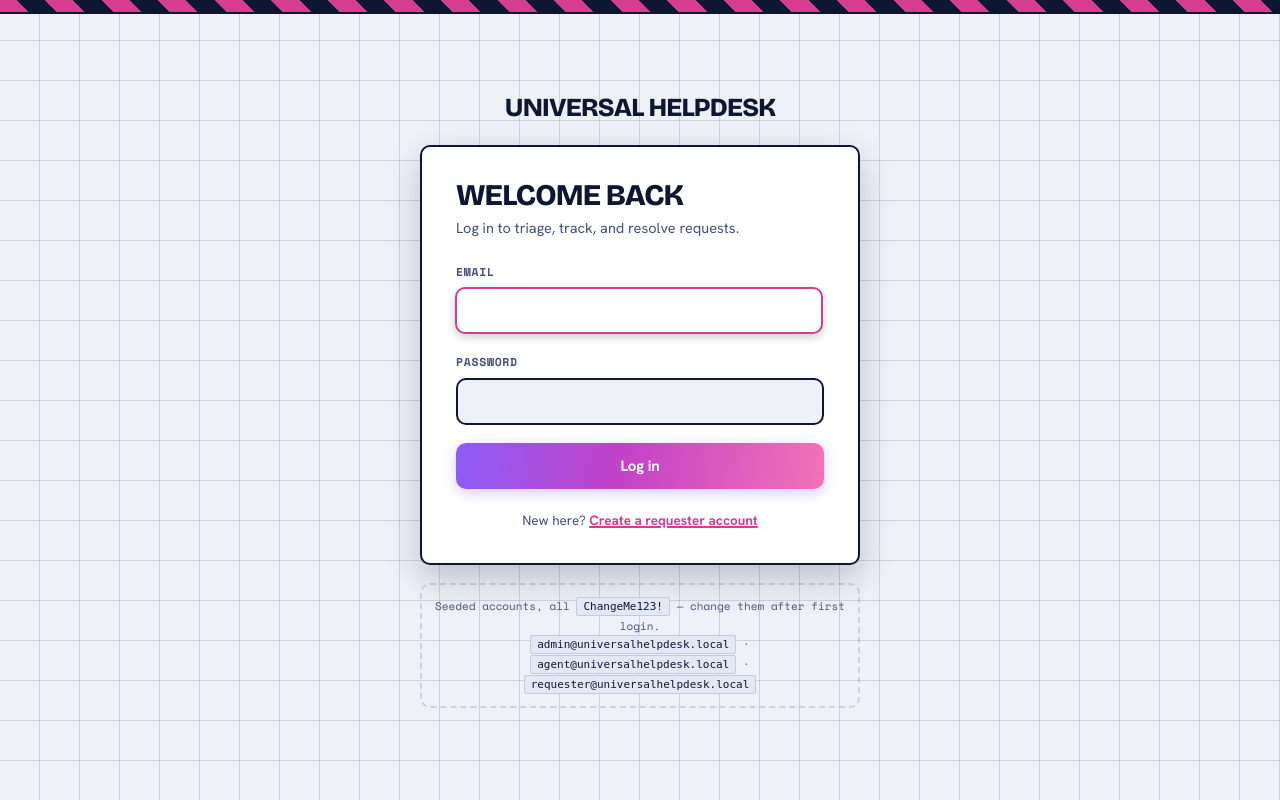
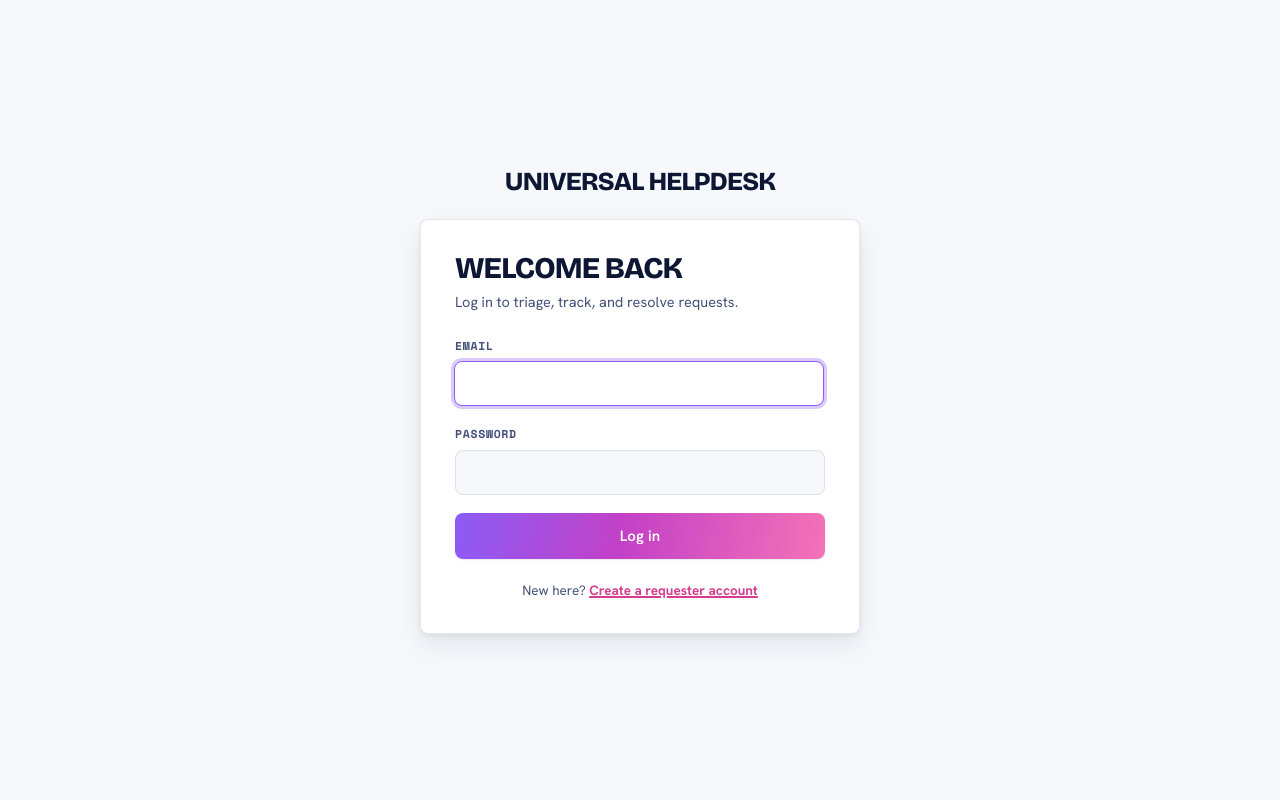
Before and after one commit to Ascendnt/Universal-Helpdesk, a CodeIgniter 4 app: template app/Views/auth/login.php in a window 1280 px wide. Run offline with PHP 8.4 and a stand-in for CodeIgniter, Linux system fonts and the light colour scheme; the template is opened without the code that fills it, so the values that code supplies are empty; some libraries are stand-ins or nearby versions.

Commit message:
Major design edits

```diff
--- a/app/Views/auth/login.php
+++ b/app/Views/auth/login.php
@@ -40,10 +40,6 @@
                 <div class="auth-switch">New here? <a href="/signup">Create a requester account</a></div>
             </div>
 
-            <div class="demo-hint">
-                Seeded accounts, all <code>ChangeMe123!</code> — change them after first login.<br>
-                <code>admin@universalhelpdesk.local</code> · <code>agent@universalhelpdesk.local</code> · <code>requester@universalhelpdesk.local</code>
-            </div>
         </div>
     </div>
     <?= theme_toggle_script() ?>
--- a/docker-compose.prod.yml
+++ b/docker-compose.prod.yml
@@ -1,8 +1,4 @@
 # Universal HelpDesk - the production overlay, for the office machine.
-#
-#   docker compose -f docker-compose.yml -f docker-compose.prod.yml up -d --build
-#
-# which is:
 #
 #   docker compose -f docker-compose.yml -f docker-compose.prod.yml up -d --build
 #
--- a/public/css/style.css
+++ b/public/css/style.css
@@ -1,8 +1,8 @@
 @import url('https://fonts.googleapis.com/css2?family=Bricolage+Grotesque:opsz,wght@12..96,600;12..96,700;12..96,800&family=Hanken+Grotesk:wght@400;500;600;700&family=Space+Mono:wght@400;700&display=swap');
 
 :root {
-  --paper:        #eef1f8;
-  --paper-tint:   #e3e8f4;
+  --paper:        #f6f8fc;
+  --paper-tint:   #eef1f7;
   --surface:      #ffffff;
   --surface-2:    #ffffff;
 
@@ -10,32 +10,32 @@
   --ink-2:        #44507a;
   --ink-3:        #7c88ad;
 
-  --line:         #0d1734;
-  --line-soft:    rgba(13, 23, 52, 0.14);
-  --shadow-col:   rgba(13, 23, 52, 0.22);
+  --line:         rgba(13, 23, 52, 0.14);
+  --line-soft:    rgba(13, 23, 52, 0.10);
+  --shadow-col:   rgba(13, 23, 52, 0.10);
 
   --vermilion:    #d63c8f;
   --vermilion-bg: #fce0ef;
   --vermilion-tx: #9c1f63;
 
-  --amber:        #f5a623;
-  --amber-bg:     #fdeecd;
-  --amber-tx:     #8a5606;
+  --amber:        #fcb631;
+  --amber-bg:     #fef1d6;
+  --amber-tx:     #8a5f07;
 
   --pine:         #1f9d76;
   --pine-bg:      #d4f1e6;
   --pine-tx:      #10614a;
 
-  --steel:        #2b7fe0;
-  --steel-bg:     #dbeafd;
-  --steel-tx:     #14528f;
+  --steel:        #0e97d6;
+  --steel-bg:     #ddf1fb;
+  --steel-tx:     #0a5c85;
 
   --plum:         #8b5cf6;
   --plum-bg:      #ebe2fe;
   --plum-tx:      #5b2fb8;
 
   --grad:         linear-gradient(100deg, #8b5cf6 0%, #c341c7 45%, #f472b6 100%);
-  --grad-warm:    linear-gradient(100deg, #f5a623 0%, #f472b6 100%);
+  --grad-warm:    linear-gradient(100deg, #fcb631 0%, #f472b6 100%);
 
   --status-new-bg: var(--steel-bg);     --status-new-text: var(--steel-tx);
   --status-progress-bg: var(--amber-bg);--status-progress-text: var(--amber-tx);
@@ -65,10 +65,10 @@
   --sidebar-line: #26305c;
   --cream:        #ffffff;
 
-  --radius: 10px;
-  --block:      0 6px 18px var(--shadow-col);
-  --block-sm:   0 3px 10px var(--shadow-col);
-  --block-lg:   0 14px 34px var(--shadow-col);
+  --radius: 8px;
+  --block:      0 1px 3px rgba(13,23,52,0.06), 0 4px 12px rgba(13,23,52,0.05);
+  --block-sm:   0 1px 2px rgba(13,23,52,0.06), 0 2px 6px rgba(13,23,52,0.04);
+  --block-lg:   0 2px 6px rgba(13,23,52,0.07), 0 12px 28px rgba(13,23,52,0.08);
 
   --font-display: 'Bricolage Grotesque', 'Arial Black', sans-serif;
   --font-body: 'Hanken Grotesk', -apple-system, BlinkMacSystemFont, sans-serif;
@@ -132,10 +132,6 @@ body {
   margin: 0;
   font-family: var(--font-body);
   background: var(--paper);
-  background-image:
-    repeating-linear-gradient(0deg, transparent 0 39px, var(--line-soft) 39px 40px),
-    repeating-linear-gradient(90deg, transparent 0 39px, var(--line-soft) 39px 40px);
-  background-attachment: fixed;
   color: var(--ink);
   -webkit-font-smoothing: antialiased;
 }
@@ -145,7 +141,7 @@ a { color: inherit; }
 ::selection { background: var(--vermilion); color: var(--cream); }
 
 ::-webkit-scrollbar { width: 12px; height: 12px; }
-::-webkit-scrollbar-thumb { background: var(--ink-3); border: 3px solid var(--paper); }
+::-webkit-scrollbar-thumb { background: var(--ink-3); border: 2px solid var(--paper); }
 ::-webkit-scrollbar-track { background: transparent; }
 
 .app-shell { display: flex; min-height: 100vh; }
@@ -736,7 +732,7 @@ tr.ticket-row:hover { background: var(--amber-bg); cursor: pointer; }
 
 .form-card, .auth-card {
   background: var(--surface);
-  border: 2px solid var(--line);
+  border: 1px solid var(--line-soft);
   border-radius: var(--radius);
   padding: 34px;
   max-width: 640px;
@@ -764,7 +760,7 @@ label {
 input[type="text"], input[type="email"], input[type="password"], input[type="date"], select, textarea {
   width: 100%;
   padding: 12px 13px;
-  border: 2px solid var(--line);
+  border: 1px solid var(--line-soft);
   border-radius: var(--radius);
   font-size: 14.5px;
   font-family: var(--font-body);
@@ -811,23 +807,6 @@ input:disabled, input[readonly] { background: var(--paper-tint); color: var(--in
   padding: 20px;
   position: relative;
   overflow: hidden;
-}
-.auth-shell::before {
-  content: '';
-  position: absolute;
-  inset: 0;
-  background-image:
-    repeating-linear-gradient(0deg, transparent 0 39px, var(--line-soft) 39px 40px),
-    repeating-linear-gradient(90deg, transparent 0 39px, var(--line-soft) 39px 40px);
-  pointer-events: none;
-}
-.auth-shell::after {
-  content: '';
-  position: absolute;
-  top: 0; left: 0; right: 0;
-  height: 12px;
-  background: repeating-linear-gradient(45deg, var(--vermilion) 0 20px, var(--ink) 20px 40px);
-  border-bottom: 2px solid var(--line);
 }
 
 .auth-wrap { position: relative; width: 100%; max-width: 440px; animation: snap 0.55s var(--ease) both; }
@@ -861,18 +840,6 @@ input:disabled, input[readonly] { background: var(--paper-tint); color: var(--in
 .auth-switch { text-align: center; margin-top: 22px; font-size: 13.5px; color: var(--ink-2); }
 .auth-switch a { color: var(--vermilion); font-weight: 700; text-decoration: underline; text-decoration-thickness: 2px; }
 
-.demo-hint {
-  margin-top: 18px;
-  font-family: var(--font-mono);
-  font-size: 11px;
-  color: var(--ink-2);
-  text-align: center;
-  line-height: 1.7;
-  border: 2px dashed var(--line-soft);
-  border-radius: var(--radius);
-  padding: 12px;
-}
-.demo-hint code { background: var(--paper-tint); padding: 2px 6px; border-radius: 2px; color: var(--ink); border: 1px solid var(--line-soft); }
 
 .step-rail {
   display: flex;
@@ -1595,3 +1562,98 @@ input:disabled, input[readonly] { background: var(--paper-tint); color: var(--in
 .notif-actor { font-weight: 700; font-size: 14px; }
 .notif-text { font-size: 13.5px; color: var(--ink-2); line-height: 1.5; }
 .notif-time { font-family: var(--font-mono); font-size: 10.5px; color: var(--ink-3); }
+
+.card, .form-card, .auth-card, .side-panel, .detail-field, .stat-card,
+.dept-card, .composer, .composer-rich, .ai-tags, .toolbar, .msg-text {
+  border-color: var(--line-soft);
+}
+
+.stat-card, .card, .form-card, .auth-card, .side-panel, .detail-field, .dept-card {
+  background: var(--surface-2);
+}
+
+.auth-card { box-shadow: var(--block-lg); }
+
+table thead th {
+  background: var(--paper-tint);
+  border-bottom: 1px solid var(--line-soft);
+  font-family: var(--font-body);
+  font-size: 11.5px;
+  font-weight: 700;
+  letter-spacing: 0.04em;
+  text-transform: uppercase;
+  color: var(--ink-3);
+}
+table td { border-bottom: 1px solid var(--line-soft); }
+.ticket-row:hover { background: var(--paper-tint); }
+
+.pill, .badge-outline, .badge-kind, .badge-solution, .nav-badge {
+  border-radius: 999px;
+  border-width: 0;
+  font-family: var(--font-body);
+  letter-spacing: 0.01em;
+  text-transform: none;
+  font-size: 11.5px;
+}
+.badge-outline { background: var(--paper-tint); color: var(--ink-2); border: 1px solid var(--line-soft); }
+.badge-solution { border: 1px solid var(--pine); }
+.badge-ai { border-radius: 999px; text-transform: none; letter-spacing: 0.01em; font-family: var(--font-body); font-size: 11px; }
+
+.msg-avatar, .user-avatar { border-radius: 50%; border: none; }
+.msg-text { border-radius: var(--radius); box-shadow: none; }
+.msg.role-ai .msg-text { background: var(--paper-tint); }
+.msg.kind-suggestion .msg-text { background: var(--pine-bg); }
+
+.btn {
+  border-radius: var(--radius);
+  font-family: var(--font-body);
+  font-weight: 600;
+  letter-spacing: 0.01em;
+  text-transform: none;
+  box-shadow: 0 1px 2px rgba(13,23,52,0.10);
+}
+.btn:hover { transform: none; filter: brightness(1.06); box-shadow: 0 2px 8px var(--accent-ring); }
+.btn-secondary { box-shadow: none; }
+
+input, select, textarea {
+  border-radius: var(--radius);
+  border: 1px solid var(--line-soft);
+  box-shadow: none;
+}
+input:focus, select:focus, textarea:focus {
+  outline: none;
+  border-color: var(--plum);
+  box-shadow: 0 0 0 3px var(--accent-ring);
+}
+
+.back-link, .auth-theme {
+  border: 1px solid var(--line-soft);
+  box-shadow: none;
+  text-transform: none;
+  font-family: var(--font-body);
+  letter-spacing: 0;
+}
+.back-link:hover { transform: none; box-shadow: none; }
+
+.section-title {
+  border-bottom: 1px solid var(--line-soft);
+  text-transform: none;
+  letter-spacing: -0.01em;
+  font-size: 19px;
+}
+.page-header h1 { letter-spacing: -0.02em; }
+
+.field-label, .ai-tags-head, .ai-tags-grid .k, .stand-list .k, .composer-hint, .rt-hint {
+  font-family: var(--font-body);
+  letter-spacing: 0.02em;
+}
+
+.ai-tags { border-left: 3px solid var(--plum); border-image: none; }
+.code-box { border-radius: var(--radius); box-shadow: none; }
+.code-box:focus { transform: none; box-shadow: 0 0 0 3px var(--accent-ring); }
+.rt-toolbar { background: var(--paper-tint); border-bottom: 1px solid var(--line-soft); }
+.rt-toolbar button { border: 1px solid var(--line-soft); border-radius: 6px; font-family: var(--font-body); }
+.rt-toolbar button:hover { transform: none; }
+.solution-toggle { border-radius: var(--radius); font-family: var(--font-body); letter-spacing: 0; }
+.alert { border-radius: var(--radius); border-width: 1px; box-shadow: none; }
+.thread-empty, .note-strip { border-radius: var(--radius); border: 1px solid var(--line-soft); }
```
Also changed, not shown: other parts of public/css/style.css (+51 -51 lines).
